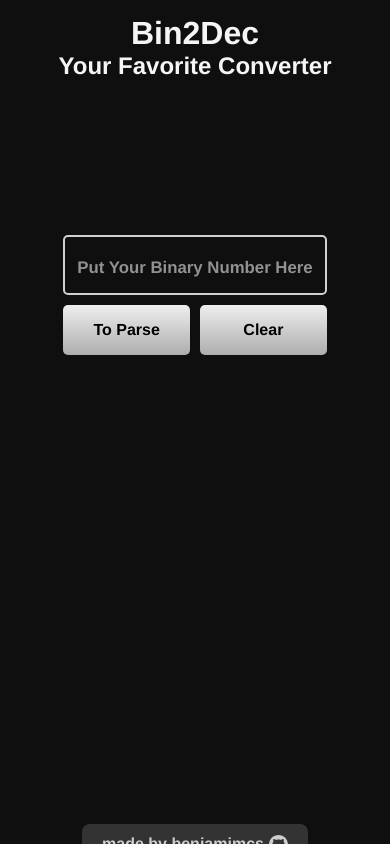
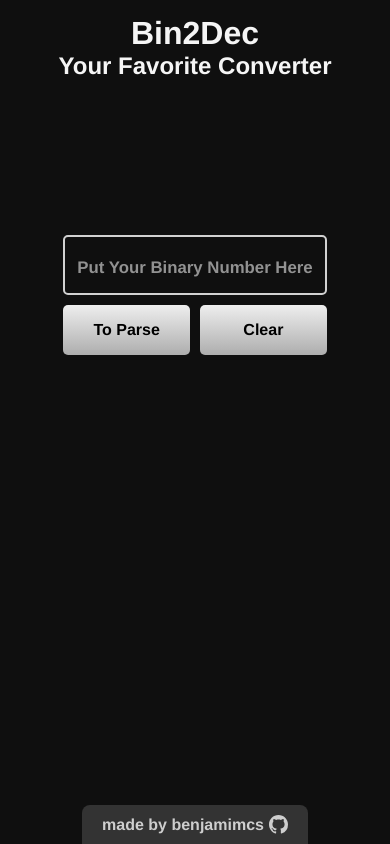
Before and after one commit to BenjamimCS/bin2dec, a plain HTML site: page index.html in a window 390 px wide. Drawn offline with Linux system fonts and the light colour scheme.

Commit message:
Footer Visible on Mobile Devices

```diff
--- a/stylez/stylez.css
+++ b/stylez/stylez.css
@@ -247,3 +247,9 @@ input{
 #footer-content-credit svg path{
     fill: #cecece;
 }
+
+@media (max-width: 500px){
+    #footer-content-credit{
+        margin: 0;
+    }
+}
```
